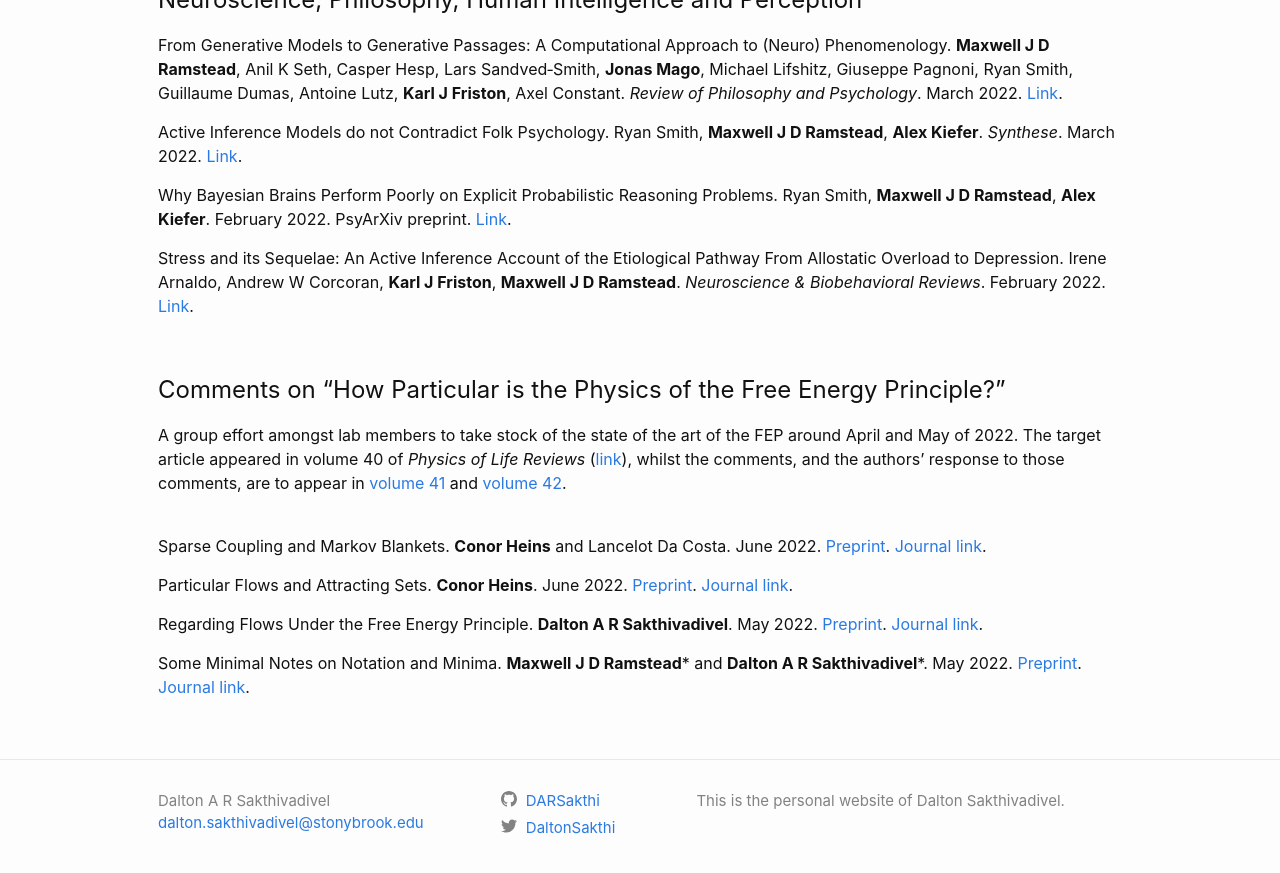
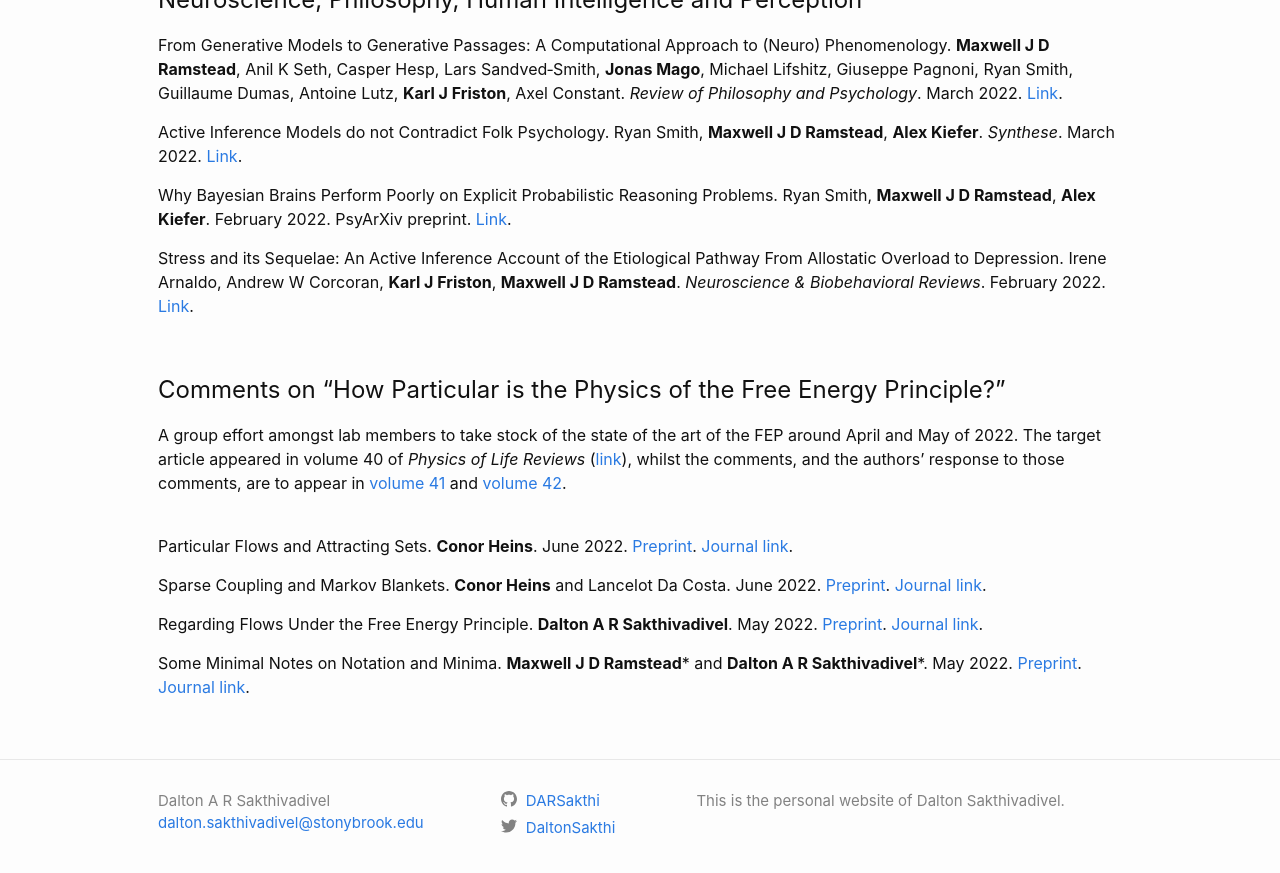
Before and after one commit to DARSakthi/DARSakthi.github.io, a Jekyll site: the page built from verses-lab.markdown, in a window 1280 px wide and 900 px high, scrolled down 2499 px. Shown: the top 873 px of the window. Built offline with Jekyll 4.4.1, drawn with Linux system fonts in a browser that asks for light colours.

Commit message:
Changed order

```diff
--- a/verses-lab.markdown
+++ b/verses-lab.markdown
@@ -119,9 +119,9 @@ Stress and its Sequelae: An Active Inference Account of the Etiological Pathway
 A group effort amongst lab members to take stock of the state of the art of the FEP around April and May of 2022. The target article appeared in volume 40 of _Physics of Life Reviews_ ([link](https://www.sciencedirect.com/science/article/pii/S1571064521000749)), whilst the comments, and the authors' response to those comments, are to appear in [volume 41](https://www.sciencedirect.com/journal/physics-of-life-reviews/vol/41/suppl/C) and [volume 42](https://www.sciencedirect.com/journal/physics-of-life-reviews/vol/42/suppl/C).
 
 &nbsp;
+Particular Flows and Attracting Sets. **Conor Heins**. June 2022. [Preprint](https://arxiv.org/abs/2205.09595). [Journal link](https://doi.org/10.1016/j.plrev.2022.06.003).
+
 Sparse Coupling and Markov Blankets. **Conor Heins** and Lancelot Da Costa. June 2022. [Preprint](https://arxiv.org/abs/2205.10190). [Journal link](https://doi.org/10.1016/j.plrev.2022.06.001).
-
-Particular Flows and Attracting Sets. **Conor Heins**. June 2022. [Preprint](https://arxiv.org/abs/2205.09595). [Journal link](https://doi.org/10.1016/j.plrev.2022.06.003).
 
 Regarding Flows Under the Free Energy Principle. **Dalton A R Sakthivadivel**. May 2022. [Preprint](https://arxiv.org/abs/2205.07793). [Journal link](https://doi.org/10.1016/j.plrev.2022.05.009).
 
```
